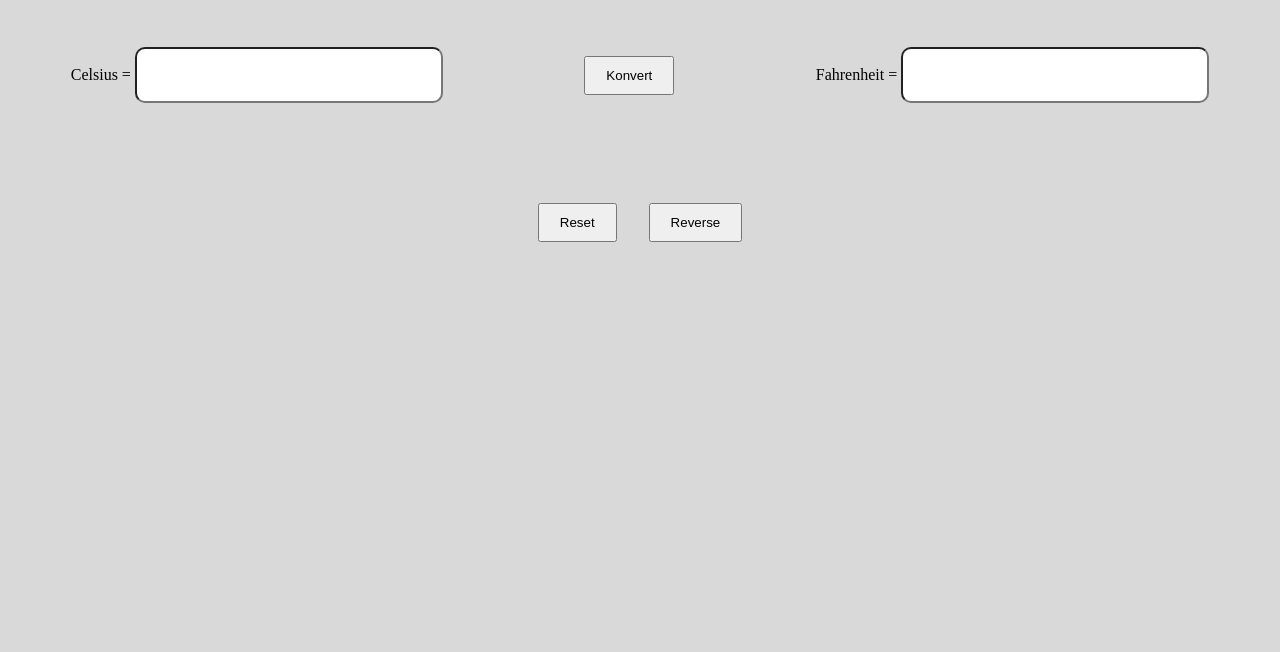
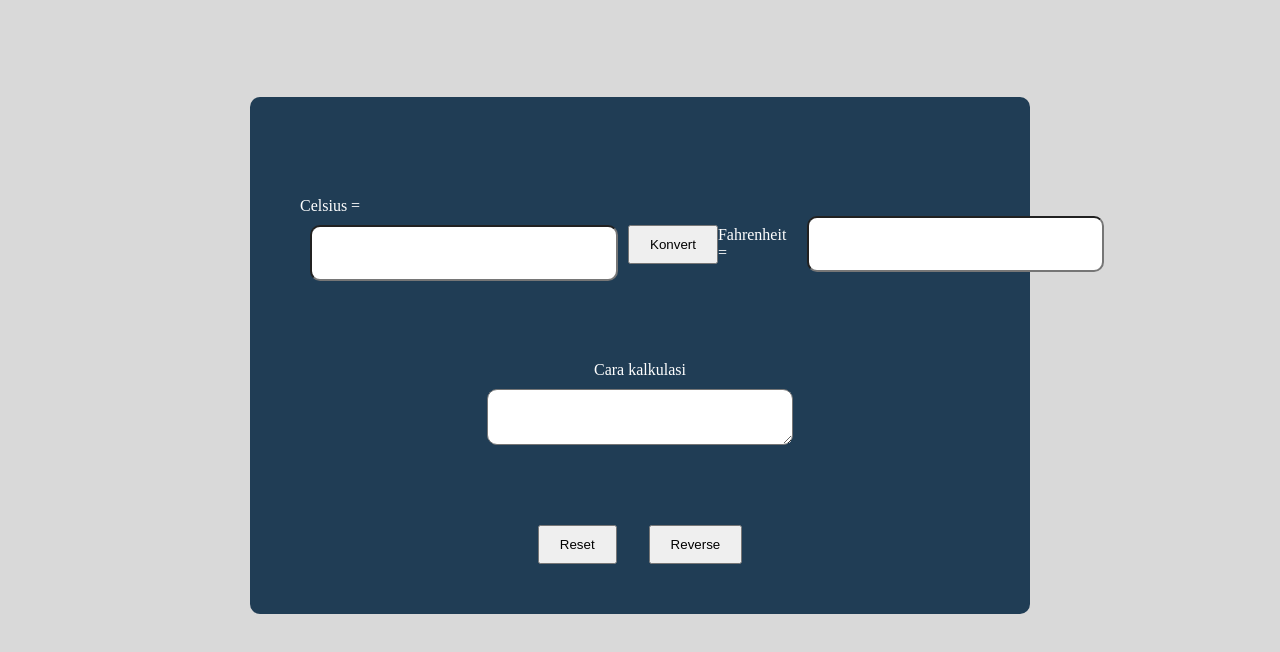
Before and after one commit to revou-fundamental-course/5-feb-24-elokfaiqohh, a plain HTML site: page index.html in a window 1280 px wide. Shown: the part 70-722 px from the top of the page. Drawn offline with Linux system fonts and the light colour scheme.

Commit message:
mengatur tampilan

```diff
--- a/css/style.css
+++ b/css/style.css
@@ -18,6 +18,17 @@ h2{
 }
 
 main{
+    margin: 100px 250px;
+    padding: 50px;
+    border-radius: 10px;
+    background-color: #203d55;
+}
+
+label{
+    color: white;
+}
+
+#kalkulasi{
     margin: 50px auto;
     display: flex;
     flex-direction: row;
@@ -25,10 +36,16 @@ main{
     align-items: center;
 }
 
-input{
+#F{
+    display: flex;
+    align-items: center;
+}
+
+#celcius, #fahrenheit{
     height: 50px;
     width: 300px;
     border-radius: 10px;
+    margin: 10px;
 }
 
 button{
@@ -43,7 +60,14 @@ button:hover{
 }
 
 button:active{
-    transform: translateY(3px);
+    transform: translateY(2px);
+}
+
+#cara{
+    display: flex;
+    flex-direction: column;
+    align-items: center;
+    padding: 20px 100px;
 }
 
 #opsi{
@@ -51,5 +75,5 @@ button:active{
     display: flex;
     justify-content: center;
     gap: 2rem;
-    margin-top: 100px;
+    margin-top: 50px;
 }
--- a/index.html
+++ b/index.html
@@ -11,22 +11,28 @@
         <h2>Mini-project Konversi Suhu by Elok Faiqoh</h2>
     </header>
     <main>
+        <div id="kalkulasi">
             <div id="C">
-            <label for="celsius">Celsius = </label>
-            <input type="number" id="celsius">
+                <label for="celcius">Celsius = </label>
+                <input type="number" id="celcius">
             </div>
             <div id="konvert">
-            <button onclick="">Konvert</button>
+                <button onclick="convert();">Konvert</button>
             </div>
             <div id="F">
                 <label for="fahrenheit">Fahrenheit = </label>
                 <input type="number" id="fahrenheit">
             </div>
-    </main>
+        </div>
+        <div id="cara">
+            <label for="cara">Cara kalkulasi</label>
+            <textarea id="fahrenheit"></textarea>
+        </div>
         <div id="opsi">
             <button>Reset</button>
             <button>Reverse</button>
         </div>
+    </main>
 
 
 
--- a/js/script.js
+++ b/js/script.js
@@ -0,0 +1,9 @@
+const celcius = document.getElementById("celcius"),
+    fahrenheit = document.getElementById("fahrenheit");
+
+// window.addEventListener("load", () => celcius.fokus());
+
+function convert() {
+    let hasil = (celcius*1.8)+32;
+    document.getElementById("fahrenheit").innerHTML=hasil;
+  }
```
Lines whose indentation alone changed are shown as unchanged.
